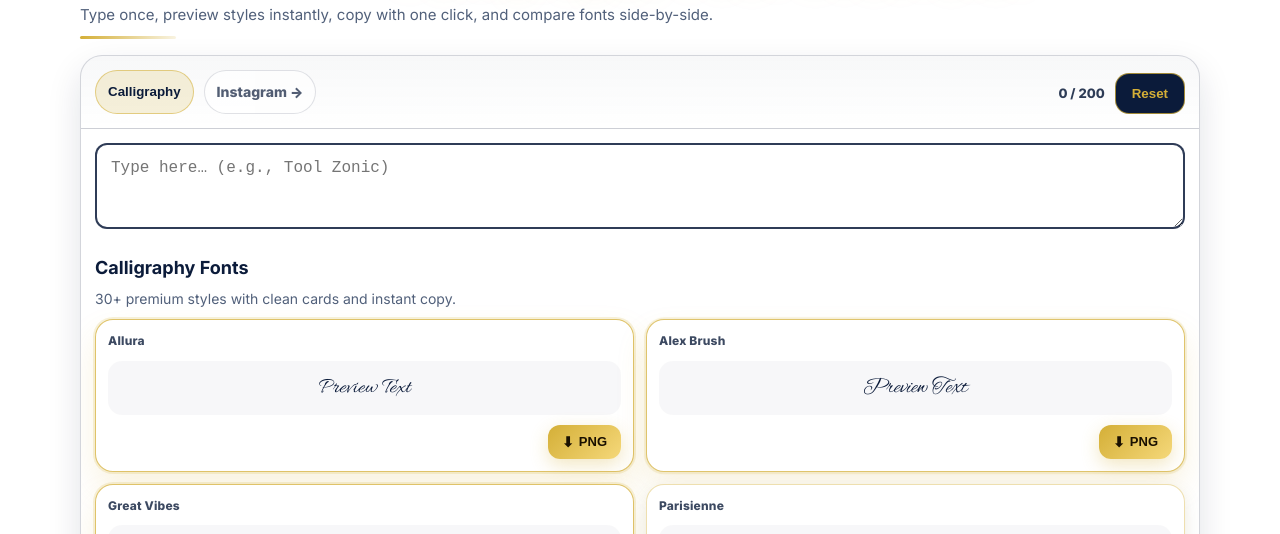
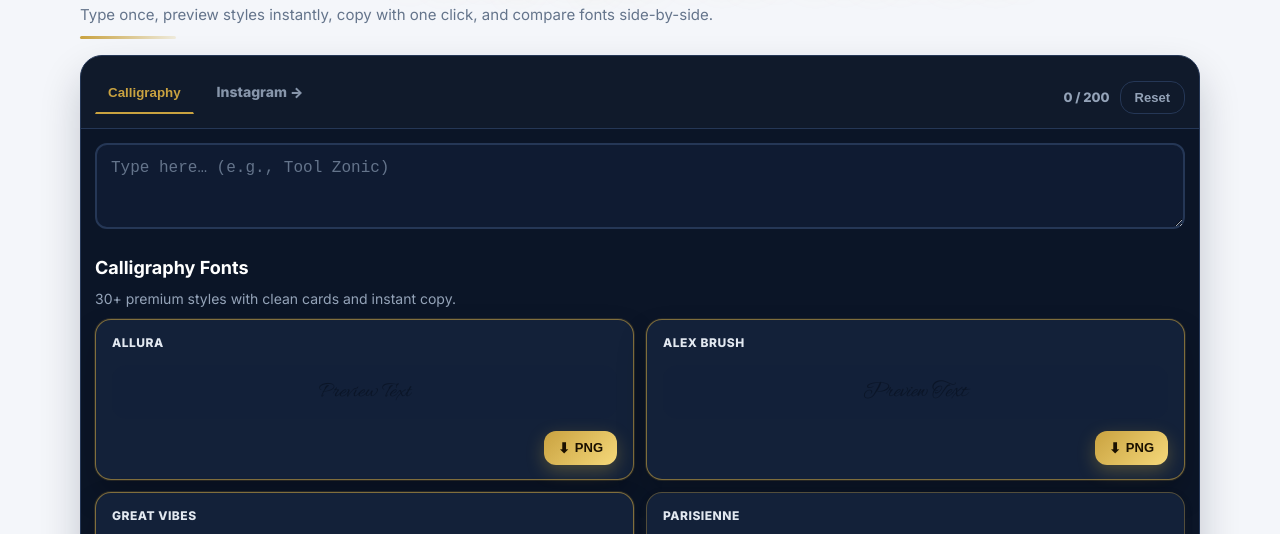
Before and after one commit to Mudassirafzal99/font-generator2, a plain HTML site: page index.html in a window 1280 px wide. Shown: the part 223-757 px from the top of the page. Drawn offline with nearby package versions, Linux system fonts and the light colour scheme; a web font is replaced by a local one.

Commit message:
color changed to navy

```diff
--- a/css/styles.css
+++ b/css/styles.css
@@ -1,12 +1,14 @@
 :root {
-  --navy: #0B1B3A;
-  --gold: #D4AF37;
-  --gold2: #b99121;
+  --navy: #0b1527;
+  --navy-light: #132139;
+  --navy-border: #253756;
+  --gold: #c9a240;
+  --gold2: #e2b55a;
   --success: #10B981;
-  --line: rgba(11, 27, 58, .18);
-  --muted: #51607a;
-  --radius: 18px;
-  --shadow: 0 14px 34px rgba(11, 27, 58, .12);
+  --line: rgba(11, 21, 39, .15);
+  --muted: #64748b;
+  --radius: 16px;
+  --shadow: 0 14px 34px rgba(11, 21, 39, .12);
 }
 
 * {
@@ -20,9 +22,9 @@ body {
 }
 
 body {
-  font-family: Inter, system-ui, -apple-system, Segoe UI, Roboto, Arial, sans-serif;
-  color: #0f172a;
-  background: #fff;
+  font-family: "DM Sans", Inter, system-ui, -apple-system, sans-serif;
+  color: var(--navy);
+  background: #f4f6fa;
   line-height: 1.55;
 }
 
@@ -280,11 +282,12 @@ a:hover {
 /* Tool Card */
 .tool-card {
   margin-top: 16px;
-  background: #fff;
-  border: 1px solid var(--line);
+  background: var(--navy);
+  border: 1px solid var(--navy-border);
   border-radius: 22px;
-  box-shadow: var(--shadow);
+  box-shadow: 0 20px 40px rgba(11, 21, 39, .2);
   overflow: hidden;
+  color: #fff;
 }
 
 .tool-head {
@@ -293,8 +296,8 @@ a:hover {
   align-items: flex-end;
   justify-content: space-between;
   gap: 12px;
-  border-bottom: 1px solid var(--line);
-  background: linear-gradient(180deg, rgba(11, 27, 58, .03), transparent);
+  border-bottom: 1px solid var(--navy-border);
+  background: rgba(255, 255, 255, 0.02);
 }
 
 .tabs {
@@ -304,24 +307,27 @@ a:hover {
 }
 
 .tab {
-  border: 1px solid rgba(11, 27, 58, .18);
-  background: #fff;
+  border: 1px solid transparent;
+  background: transparent;
   padding: 10px 12px;
   border-radius: 999px;
   cursor: pointer;
   font-weight: 900;
-  color: var(--navy);
-  transition: transform .15s ease, border-color .15s ease, background .15s ease;
+  color: #94a3b8;
+  transition: transform .15s ease, border-color .15s ease, color .15s ease;
 }
 
 .tab:hover {
   transform: translateY(-1px);
-  border-color: rgba(11, 27, 58, .35);
+  color: #fff;
 }
 
 .tab.is-active {
-  background: rgba(212, 175, 55, .18);
-  border-color: rgba(212, 175, 55, .55);
+  background: transparent;
+  color: var(--gold);
+  border-bottom: 2px solid var(--gold);
+  border-radius: 0;
+  padding-bottom: 8px;
 }
 
 .tab-link {
@@ -330,14 +336,14 @@ a:hover {
   gap: 5px;
   font-size: 14px;
   text-decoration: none;
-  color: var(--navy);
-  opacity: .7;
+  color: #94a3b8;
+  opacity: .9;
 }
 
 .tab-link:hover {
-  opacity: 1;
-  background: rgba(212, 175, 55, .10);
-  border-color: rgba(212, 175, 55, .40);
+  color: #fff;
+  background: rgba(255, 255, 255, .05);
+  border-color: rgba(255, 255, 255, .1);
   text-decoration: none;
   transform: translateY(-1px);
 }
@@ -350,8 +356,7 @@ a:hover {
 
 .counter {
   font-weight: 900;
-  color: var(--navy);
-  opacity: .85;
+  color: #94a3b8;
   font-size: 13px;
 }
 
@@ -362,34 +367,44 @@ a:hover {
 /* Textarea */
 .text-input {
   width: 100%;
-  border: 2px solid rgba(11, 27, 58, .85);
+  border: 2px solid var(--navy-border);
   border-radius: 12px;
+  background: rgba(19, 33, 57, 0.6);
+  color: #fff;
   padding: 14px;
   font-size: 16px;
   outline: none;
   transition: box-shadow .18s ease, transform .18s ease, border-color .18s ease;
 }
 
+.text-input::placeholder {
+  color: #64748b;
+}
+
 .text-input:hover {
   transform: translateY(-1px);
+  border-color: rgba(201, 162, 64, .5);
 }
 
 .text-input:focus {
-  border-color: rgba(212, 175, 55, .95);
-  box-shadow: 0 0 0 6px rgba(212, 175, 55, .18);
+  border-color: var(--gold);
+  box-shadow: 0 0 0 4px rgba(201, 162, 64, .15);
+  background: var(--navy-light);
 }
 
 /* Reset button: navy bg + gold border, hover gold bg navy text */
 .btn-reset {
-  background: var(--navy);
-  color: var(--gold);
-  border-color: rgba(212, 175, 55, .75);
-  padding: 12px 16px;
+  background: transparent;
+  color: #94a3b8;
+  border: 1px solid var(--navy-border);
+  padding: 8px 14px;
+  font-size: 13px;
 }
 
 .btn-reset:hover {
-  background: var(--gold);
-  color: var(--navy);
+  background: var(--navy-light);
+  color: #fff;
+  border-color: #64748b;
   transform: translateY(-1px);
 }
 
@@ -400,12 +415,12 @@ a:hover {
 .section-title {
   margin: 0;
   font-size: 18px;
-  color: var(--navy);
+  color: #fff;
 }
 
 .section-desc {
   margin: 6px 0 0;
-  color: var(--muted);
+  color: #94a3b8;
   font-size: 14px;
 }
 
@@ -424,28 +439,29 @@ a:hover {
 
 /* Cards */
 .font-card {
-  border: 1px solid var(--line);
+  border: 1.5px solid var(--navy-border);
   border-radius: var(--radius);
-  padding: 12px;
-  background: #fff;
-  box-shadow: 0 10px 25px rgba(11, 27, 58, .08);
-  transition: transform .15s ease, box-shadow .15s ease, border-color .15s ease;
+  padding: 14px 16px;
+  background: var(--navy-light);
+  box-shadow: 0 4px 12px rgba(0, 0, 0, .1);
+  transition: transform .2s ease, box-shadow .2s ease, border-color .2s ease;
   display: flex;
   flex-direction: column;
-  gap: 10px;
+  gap: 12px;
 }
 
 .font-card:hover {
-  transform: translateY(-2px);
-  box-shadow: 0 16px 32px rgba(11, 27, 58, .12);
-  border-color: rgba(212, 175, 55, .35);
+  transform: translateY(-3px);
+  box-shadow: 0 12px 24px rgba(0, 0, 0, .2);
+  border-color: rgba(201, 162, 64, .5);
 }
 
 .font-label {
   font-size: 12px;
-  font-weight: 900;
-  color: rgba(11, 27, 58, .80);
-  letter-spacing: .2px;
+  font-weight: 800;
+  color: #e2e8f0;
+  letter-spacing: .5px;
+  text-transform: uppercase;
 }
 
 .font-preview {
@@ -995,18 +1011,18 @@ footer a:hover {
 /* ─── Golden border shimmer animation on all preview cards ─── */
 @keyframes goldShimmer {
   0% {
-    border-color: rgba(212, 175, 55, 0.25);
-    box-shadow: 0 10px 25px rgba(11, 27, 58, .08);
+    border-color: rgba(201, 162, 64, 0.25);
+    box-shadow: 0 4px 12px rgba(0, 0, 0, .1);
   }
 
   50% {
-    border-color: rgba(212, 175, 55, 0.75);
-    box-shadow: 0 0 0 2px rgba(212, 175, 55, .18), 0 16px 32px rgba(212, 175, 55, .15);
+    border-color: rgba(201, 162, 64, 0.6);
+    box-shadow: 0 0 0 1px rgba(201, 162, 64, .15), 0 16px 32px rgba(0, 0, 0, .2);
   }
 
   100% {
-    border-color: rgba(212, 175, 55, 0.25);
-    box-shadow: 0 10px 25px rgba(11, 27, 58, .08);
+    border-color: rgba(201, 162, 64, 0.25);
+    box-shadow: 0 4px 12px rgba(0, 0, 0, .1);
   }
 }
 
```
